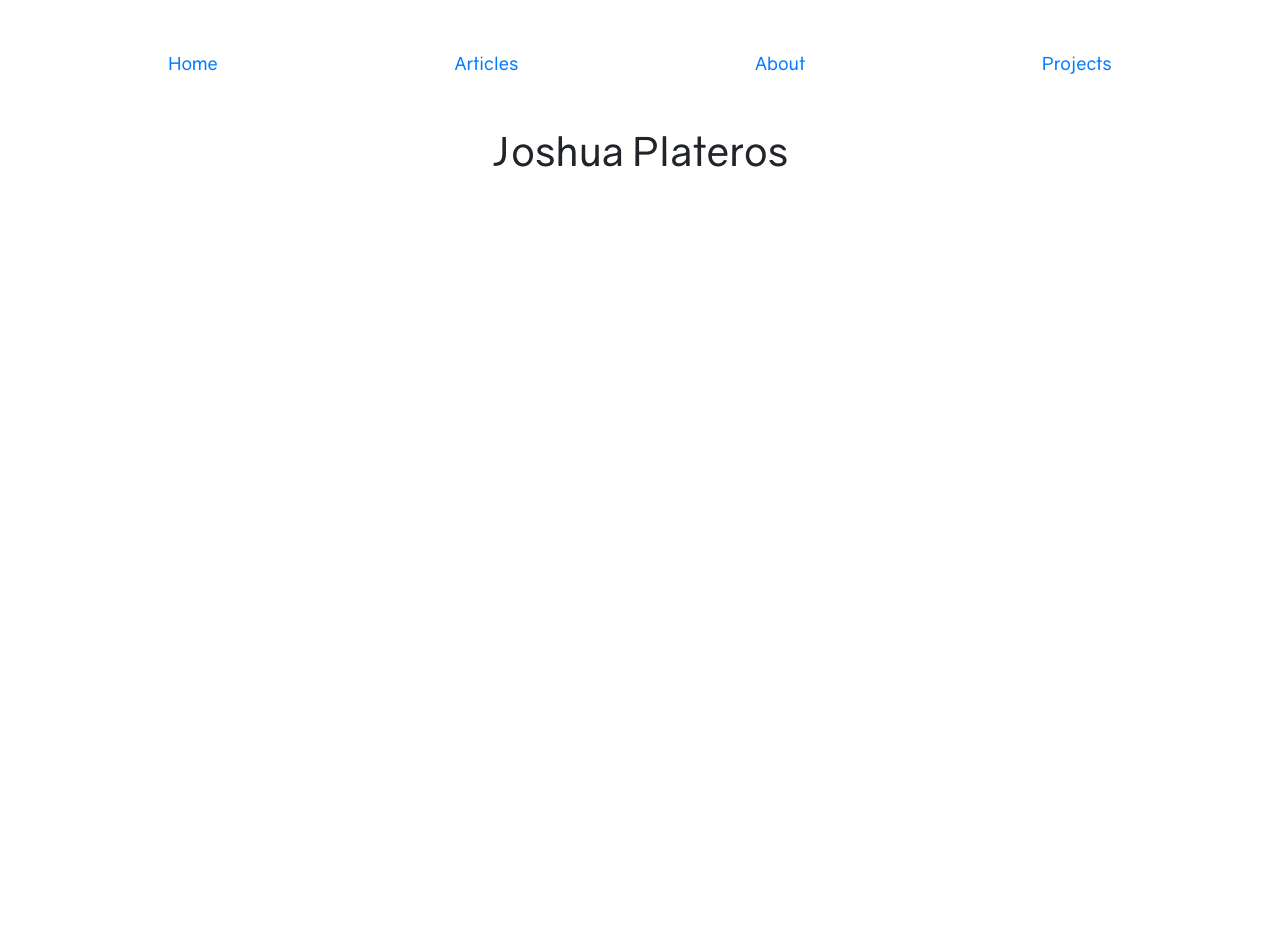
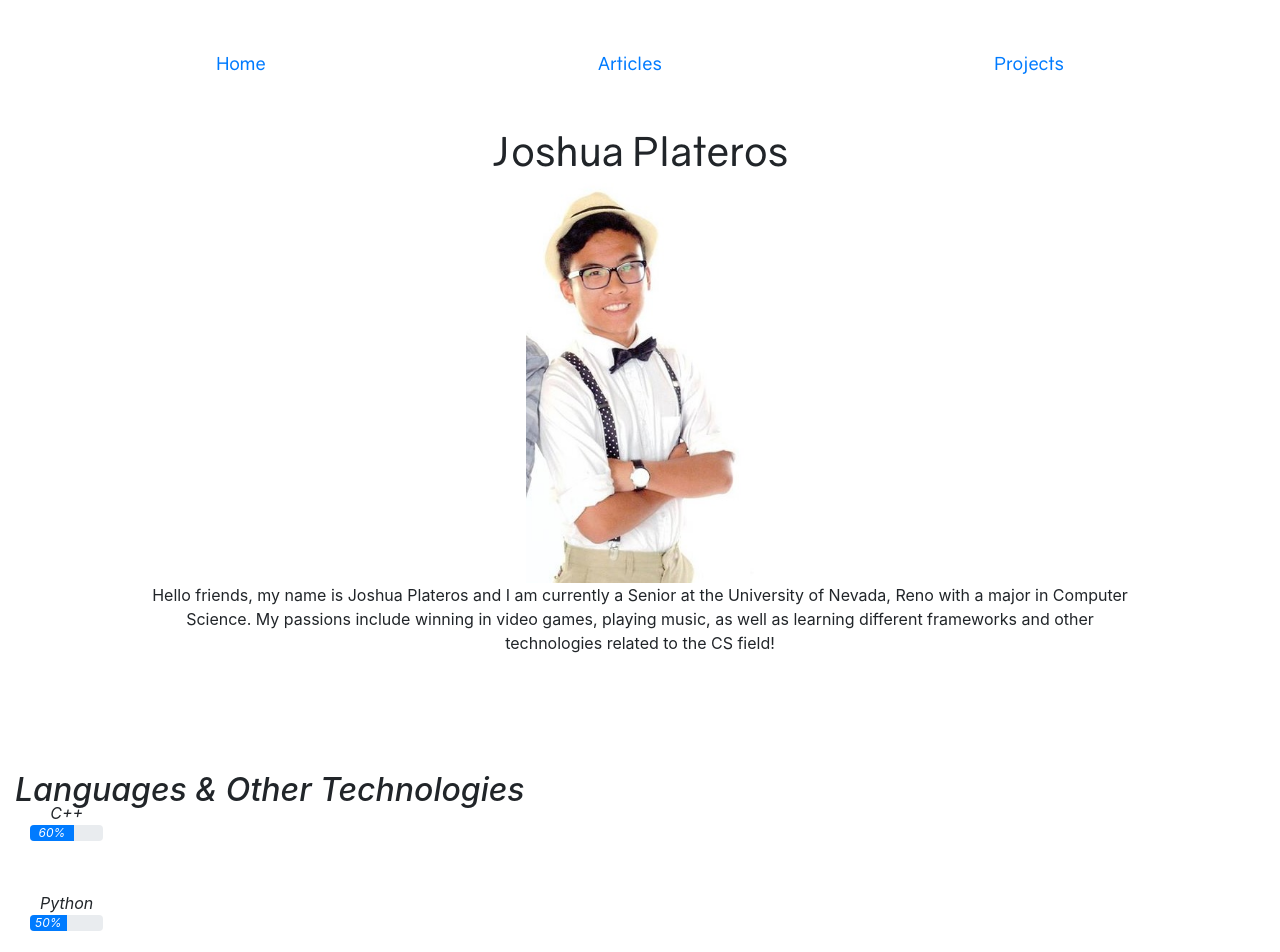
Before and after one commit to joshplateros/Personal-Website, a React (Create React App) app: page / in a window 1280 px wide. Shown: the top 952 px of the page. Before the commit the page ends 800 px from the top, so only its background shows below. Built offline with nearby package versions, Linux system fonts and the light colour scheme.

Commit message:
Added image and removed About

```diff
--- a/src/About.css
+++ b/src/About.css
@@ -26,7 +26,8 @@ h3 {
 }
 .TechnologyNames {
 	font-style: italic;
-	padding-top: 40px;
+	padding-top: 30px;
+	padding-bottom: 20px;
 	display: grid;
 	grid-template-columns: repeat(3, 1fr);
 	grid-auto-rows: minmax(10px, auto);
--- a/src/About.js
+++ b/src/About.js
@@ -9,10 +9,13 @@ import Container from 'react-bootstrap/Container';
 import Row from 'react-bootstrap/Row';
 import Col from 'react-bootstrap/Col';
 
+import picture from './images/ProfileImage.jpg';
+
 function About(props) {
 	return (
 		<div className ="About">
-			<h1> About </h1>
+			<h1> Joshua Plateros </h1>
+			<img src={picture} height="400" />
 			<p> Hello friends, my name is Joshua Plateros and I am currently a Senior at the University of Nevada, Reno with a major in Computer Science. My passions include winning in video games, playing music, as well as learning different frameworks and other technologies related to the CS field! </p>
 
 					<div className ="Technologies">
@@ -64,8 +67,7 @@ function About(props) {
 						</Col>
 					</div>
 
-			<h5> Hi</h5>
-			<p> Other stuff</p>
+			<p> </p>
 		</div>
 
 
--- a/src/App.js
+++ b/src/App.js
@@ -4,8 +4,9 @@ import { BrowserRouter, Route, Link } from 'react-router-dom';
 
 import Projects from './Projects.js';
 import Articles from './Articles.js';
-import About from './About.js';
-import Home from './Home.js';
+// Might just connect About to the Home screen
+//import About from './About.js';
+import Home from './About.js';
 
 import logo from './logo.svg';
 //import { ReactComponent as BellIcon } from './icons/bell.svg';
@@ -22,7 +23,6 @@ class App extends Component {
 
 					<Link to="/" className="item">Home</Link>
 					<Link to="/articles" className="item">Articles</Link>
-					<Link to="/about" className="item">About</Link>
 					<Link to="/projects" className="item">Projects</Link>
 
 				</div>
@@ -31,7 +31,6 @@ class App extends Component {
 			<Route exact path="/" component={Home} />
 			<Route path="/articles" component={Articles} />
 			<Route path="/projects" component={Projects} />
-			<Route path="/about" component={About} />
 
 		  </div>
 		</BrowserRouter>
```
Also changed, not shown: src/images/ProfileImage.jpg (added), 1 other file (tests, documents, lock files or other folders).
